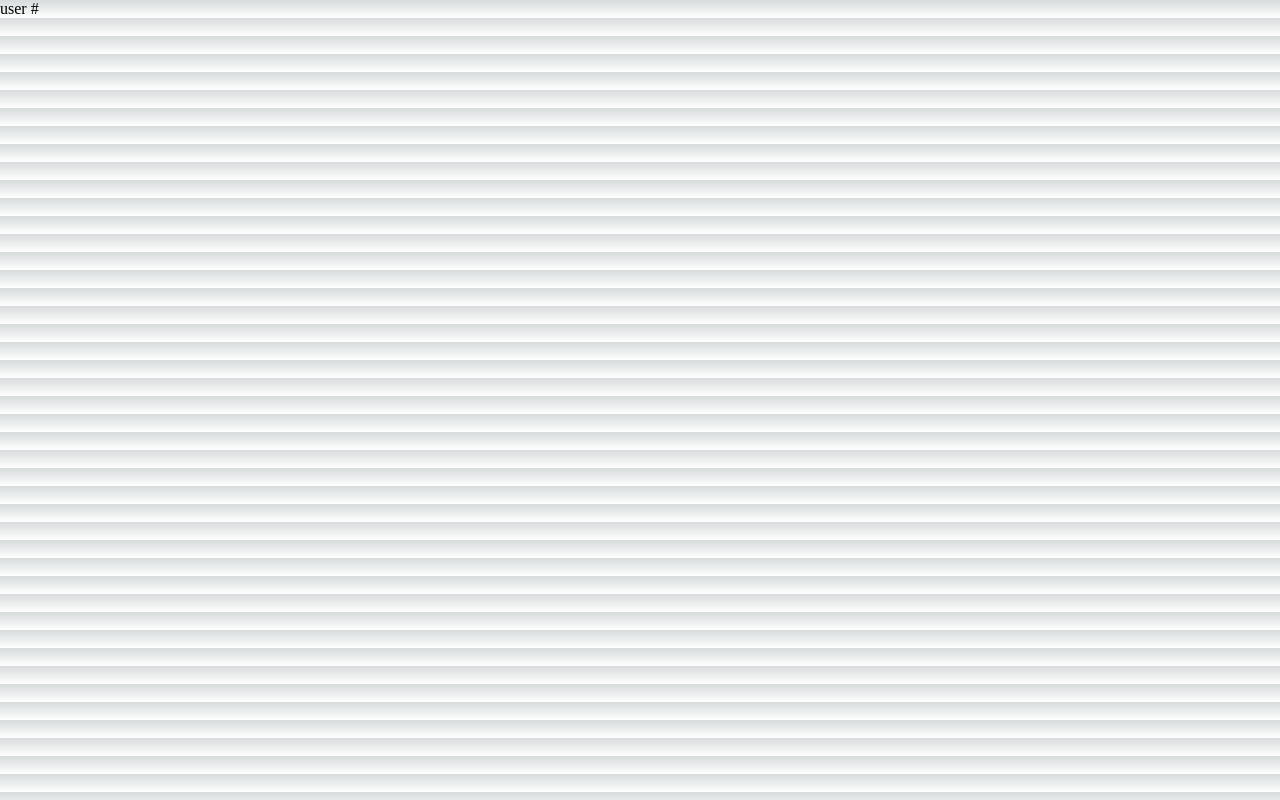
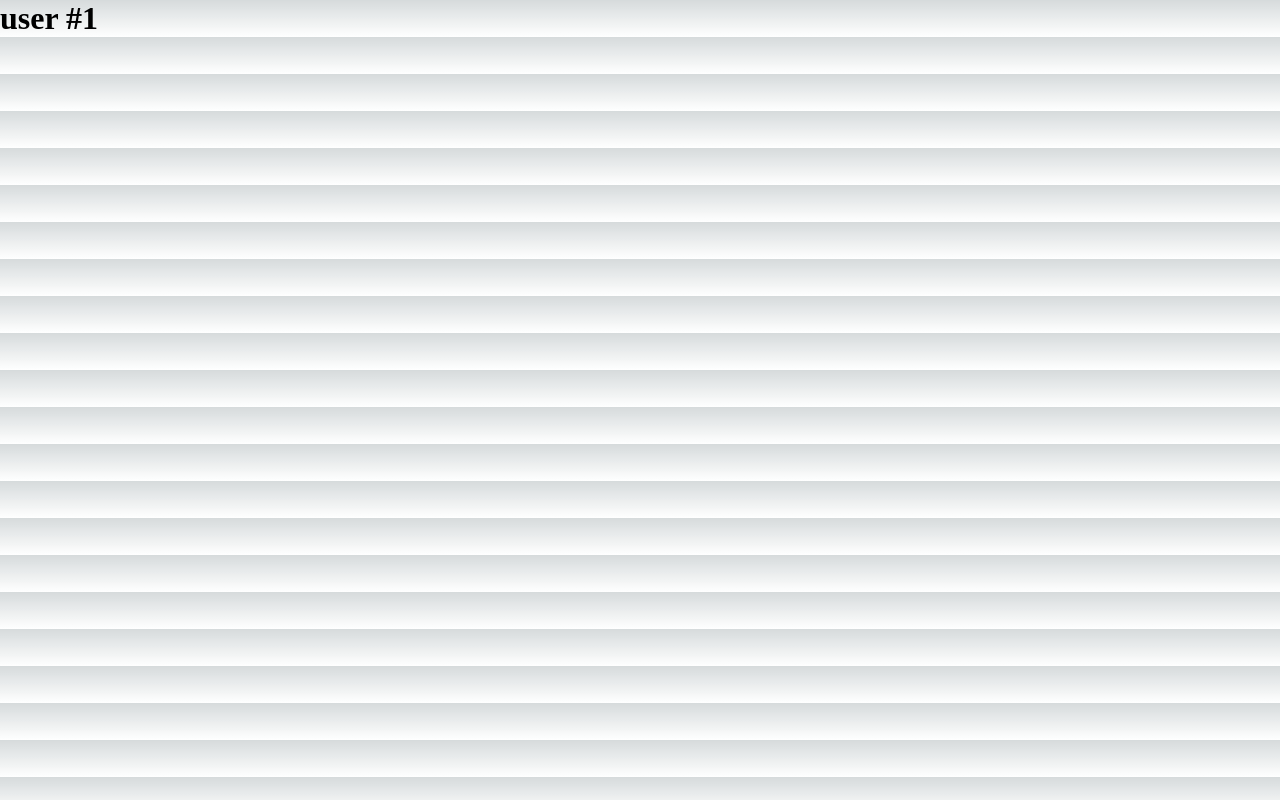
Before and after one commit to Mohammad-jf/next-page-routing, a Next.js app: page /users/1 in a window 1280 px wide. Built offline with nearby package versions, Linux system fonts and the light colour scheme.

Commit message:
userouter hook

```diff
--- a/pages/courses/react.js
+++ b/pages/courses/react.js
@@ -1,7 +1,5 @@
-import React from 'react';
-
-function react() {
+function React() {
   return <div>react</div>;
 }
 
-export default react;
+export default React;
--- a/pages/users/[id].js
+++ b/pages/users/[id].js
@@ -1,9 +1,10 @@
-import React from 'react'
+import { useRouter } from 'next/router';
+import React from 'react';
 
-function user({params}) {
-  return (
-    <div>user #{}</div>
-  )
+function User() {
+  const router = useRouter();
+  const id = router.query.id;
+  return <h1>user #{id}</h1>;
 }
 
-export default user
+export default User;
--- a/pages/users/index.js
+++ b/pages/users/index.js
@@ -1,9 +1,9 @@
 import React from 'react'
 
-function index() {
+function Users() {
   return (
     <div>index</div>
   )
 }
 
-export default index
+export default Users
```
